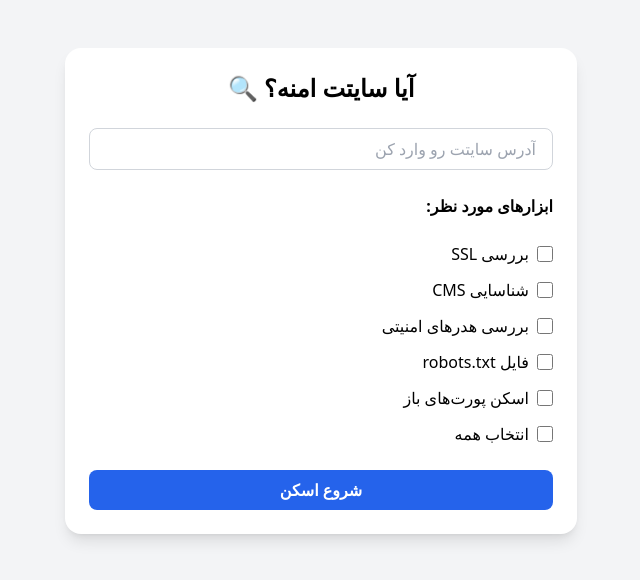
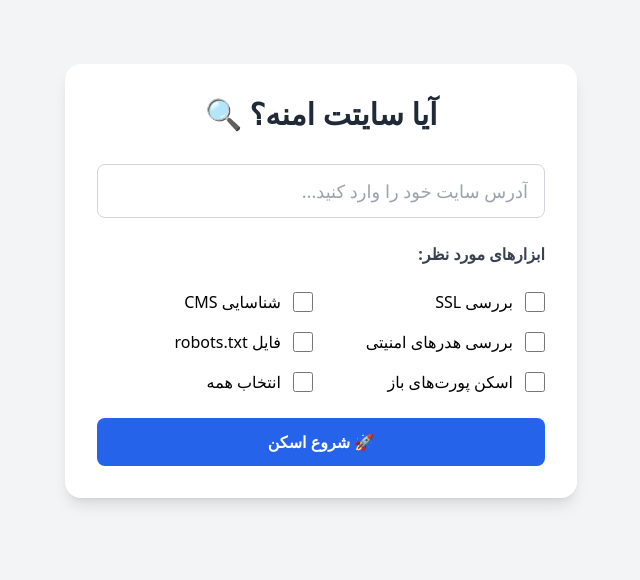
Before and after one commit to mahkzmi/scanly, a Flask app: page / in a window 1280 px wide. Shown: the top 580 px of the page, without its empty margins (319-959 px from the left). Run offline with Flask 3, Linux system fonts and the light colour scheme; some libraries are stand-ins or nearby versions.

Commit message:
Update index.html

```diff
--- a/templates/index.html
+++ b/templates/index.html
@@ -1,55 +1,56 @@
 <!DOCTYPE html>
 <html dir="rtl" lang="fa">
 <head>
-    <meta charset="UTF-8">
+    <meta charset="UTF-8" />
     <title>Scanly | تست امنیت وب‌سایت</title>
     <script src="https://cdn.tailwindcss.com"></script>
 </head>
 <body class="bg-gray-100 font-sans">
-    <div class="max-w-lg mx-auto mt-12 bg-white shadow-lg rounded-2xl p-6">
-        <h1 class="text-2xl font-bold text-center mb-6">آیا سایتت امنه؟ 🔍</h1>
+    <div class="max-w-lg mx-auto mt-16 bg-white shadow-lg rounded-2xl p-8">
+        <h1 class="text-3xl font-extrabold text-center mb-8 text-gray-800">آیا سایتت امنه؟ 🔍</h1>
 
         <form method="POST" action="/scan" class="space-y-6">
-            <input type="text" name="url" placeholder="آدرس سایتت رو وارد کن"
-                   required
-                   class="w-full border border-gray-300 rounded-lg px-4 py-2 focus:ring-2 focus:ring-blue-500 outline-none">
+            <input
+                type="text"
+                name="url"
+                placeholder="آدرس سایت خود را وارد کنید..."
+                required
+                class="w-full border border-gray-300 rounded-lg px-4 py-3 text-gray-800 text-lg placeholder-gray-400 focus:outline-none focus:ring-2 focus:ring-blue-600"
+            />
 
-            <h3 class="font-semibold">ابزارهای مورد نظر:</h3>
-            <div class="space-y-3">
-                <label class="flex items-center space-x-2 space-x-reverse">
-                    <input type="checkbox" name="tools" value="ssl" class="w-4 h-4 text-blue-600 rounded">
+            <h3 class="font-semibold text-gray-700">ابزارهای مورد نظر:</h3>
+            <div class="grid grid-cols-2 gap-4">
+                <label class="flex items-center space-x-3 space-x-reverse cursor-pointer select-none">
+                    <input type="checkbox" name="tools" value="ssl" class="w-5 h-5 text-blue-600 rounded" />
                     <span>بررسی SSL</span>
                 </label>
-
-                <label class="flex items-center space-x-2 space-x-reverse">
-                    <input type="checkbox" name="tools" value="cms" class="w-4 h-4 text-blue-600 rounded">
+                <label class="flex items-center space-x-3 space-x-reverse cursor-pointer select-none">
+                    <input type="checkbox" name="tools" value="cms" class="w-5 h-5 text-blue-600 rounded" />
                     <span>شناسایی CMS</span>
                 </label>
-
-                <label class="flex items-center space-x-2 space-x-reverse">
-                    <input type="checkbox" name="tools" value="headers" class="w-4 h-4 text-blue-600 rounded">
+                <label class="flex items-center space-x-3 space-x-reverse cursor-pointer select-none">
+                    <input type="checkbox" name="tools" value="headers" class="w-5 h-5 text-blue-600 rounded" />
                     <span>بررسی هدرهای امنیتی</span>
                 </label>
-
-                <label class="flex items-center space-x-2 space-x-reverse">
-                    <input type="checkbox" name="tools" value="robots" class="w-4 h-4 text-blue-600 rounded">
+                <label class="flex items-center space-x-3 space-x-reverse cursor-pointer select-none">
+                    <input type="checkbox" name="tools" value="robots" class="w-5 h-5 text-blue-600 rounded" />
                     <span>فایل robots.txt</span>
                 </label>
-
-                <label class="flex items-center space-x-2 space-x-reverse">
-                    <input type="checkbox" name="tools" value="ports" class="w-4 h-4 text-blue-600 rounded">
+                <label class="flex items-center space-x-3 space-x-reverse cursor-pointer select-none">
+                    <input type="checkbox" name="tools" value="ports" class="w-5 h-5 text-blue-600 rounded" />
                     <span>اسکن پورت‌های باز</span>
                 </label>
-
-                <label class="flex items-center space-x-2 space-x-reverse">
-                    <input type="checkbox" onclick="toggleAll(this)" class="w-4 h-4 text-blue-600 rounded">
+                <label class="flex items-center space-x-3 space-x-reverse cursor-pointer select-none">
+                    <input type="checkbox" onclick="toggleAll(this)" class="w-5 h-5 text-blue-600 rounded" />
                     <span>انتخاب همه</span>
                 </label>
             </div>
 
-            <button type="submit"
-                    class="w-full bg-blue-600 hover:bg-blue-700 text-white font-semibold py-2 px-4 rounded-lg transition">
-                شروع اسکن
+            <button
+                type="submit"
+                class="w-full bg-blue-600 hover:bg-blue-700 text-white font-semibold py-3 rounded-lg transition duration-200"
+            >
+                🚀 شروع اسکن
             </button>
         </form>
     </div>
```
